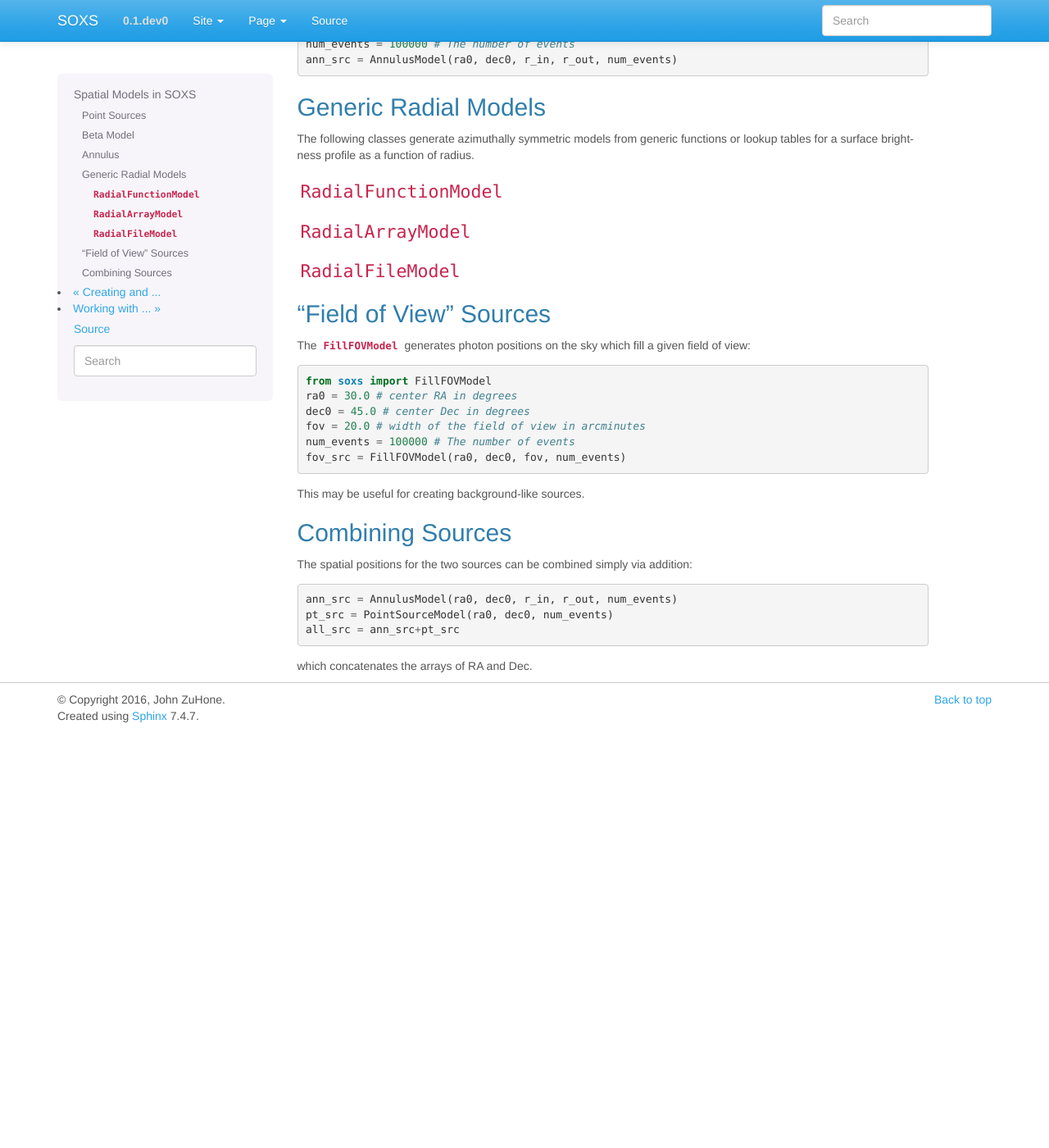
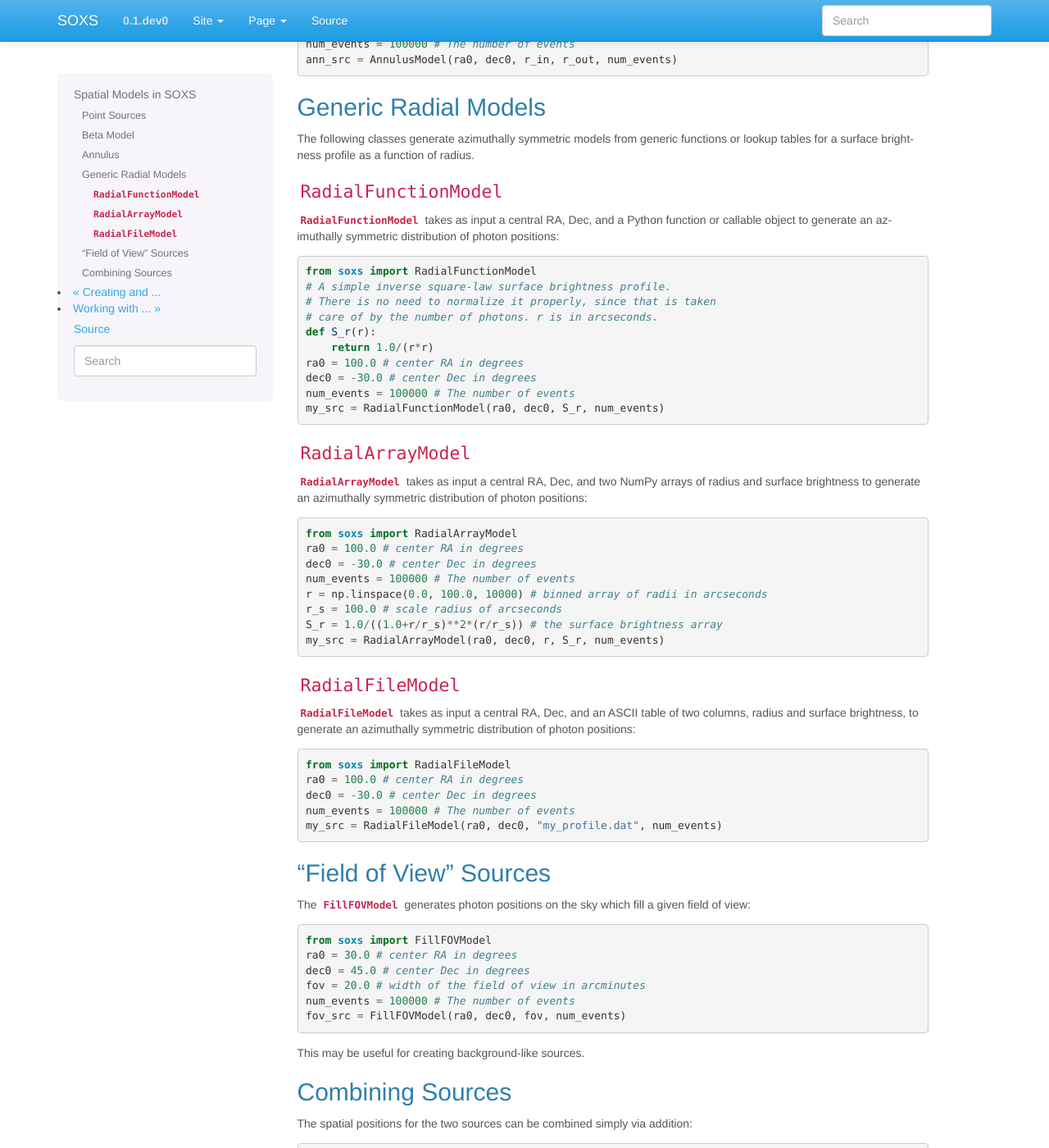
Before and after one commit to lynx-x-ray-observatory/soxs, a Sphinx documentation site: the page built from doc/source/python/spatial.rst, in a window 1280 px wide and 1400 px high, scrolled down 1178 px. Shown: the whole window at 82% size. Built offline with Sphinx 7.4.7, drawn with Linux system fonts in a browser that asks for light colours; before the commit the page ends 2071 px from its top, so only the background shows below that.

Commit message:
spatial docs

```diff
--- a/doc/source/python/spatial.rst
+++ b/doc/source/python/spatial.rst
@@ -83,11 +83,52 @@ a surface brightness profile as a function of radius.
 ``RadialFunctionModel``
 +++++++++++++++++++++++
 
+:class:`~soxs.spatial.RadialFunctionModel` takes as input a central RA, Dec, and a Python function or callable
+object to generate an azimuthally symmetric distribution of photon positions:
+
+.. code-block:: python
+
+    from soxs import RadialFunctionModel
+    # A simple inverse square-law surface brightness profile.
+    # There is no need to normalize it properly, since that is taken
+    # care of by the number of photons. r is in arcseconds.
+    def S_r(r):
+        return 1.0/(r*r)
+    ra0 = 100.0 # center RA in degrees
+    dec0 = -30.0 # center Dec in degrees
+    num_events = 100000 # The number of events
+    my_src = RadialFunctionModel(ra0, dec0, S_r, num_events)
+
 ``RadialArrayModel``
 ++++++++++++++++++++
 
+:class:`~soxs.spatial.RadialArrayModel` takes as input a central RA, Dec, and two NumPy arrays
+of radius and surface brightness to generate an azimuthally symmetric distribution of photon positions:
+
+.. code-block:: python
+
+    from soxs import RadialArrayModel
+    ra0 = 100.0 # center RA in degrees
+    dec0 = -30.0 # center Dec in degrees
+    num_events = 100000 # The number of events
+    r = np.linspace(0.0, 100.0, 10000) # binned array of radii in arcseconds
+    r_s = 100.0 # scale radius of arcseconds
+    S_r = 1.0/((1.0+r/r_s)**2*(r/r_s)) # the surface brightness array
+    my_src = RadialArrayModel(ra0, dec0, r, S_r, num_events)
+
 ``RadialFileModel``
 +++++++++++++++++++
+
+:class:`~soxs.spatial.RadialFileModel` takes as input a central RA, Dec, and an ASCII table of two columns,
+radius and surface brightness, to generate an azimuthally symmetric distribution of photon positions:
+
+.. code-block:: python
+
+    from soxs import RadialFileModel
+    ra0 = 100.0 # center RA in degrees
+    dec0 = -30.0 # center Dec in degrees
+    num_events = 100000 # The number of events
+    my_src = RadialFileModel(ra0, dec0, "my_profile.dat", num_events)
 
 "Field of View" Sources
 -----------------------
```
Also changed, not shown: 1 other file.
